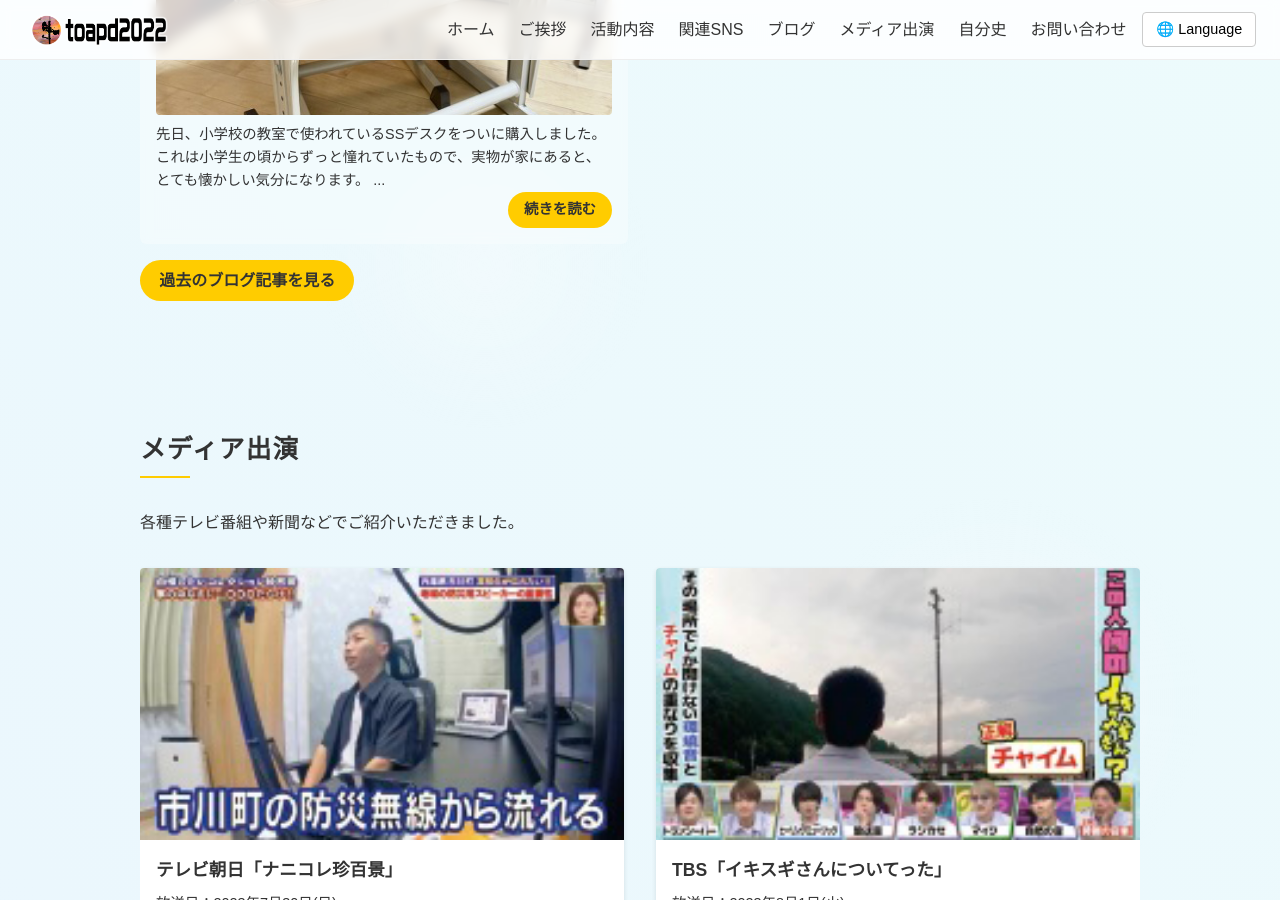
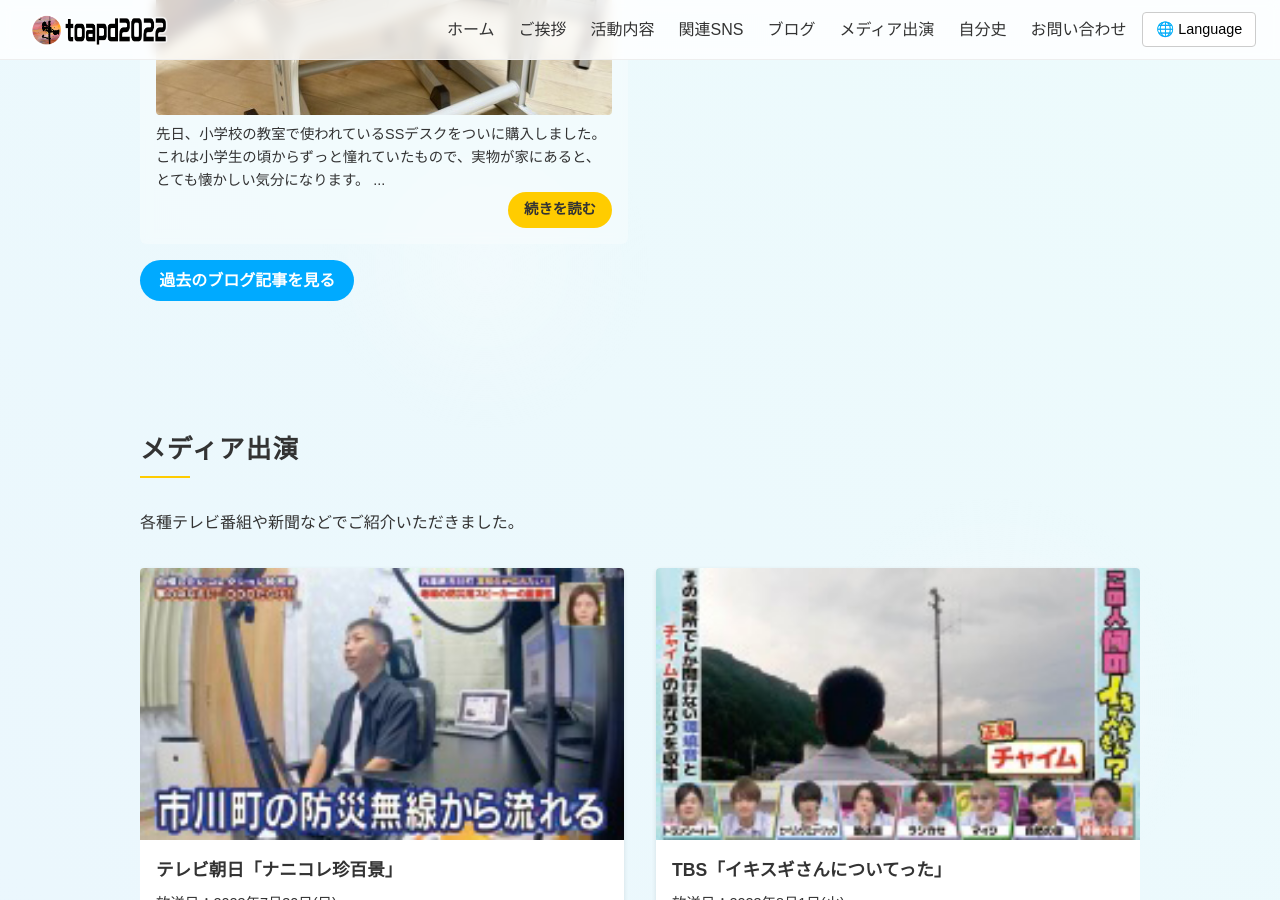
Before and after one commit to toapd2022/toapd2022, a Jekyll site: the page built from index.html, in a window 1280 px wide and 900 px high, scrolled down 3225 px. Built offline with Jekyll 4.4.1, drawn with Linux system fonts in a browser that asks for light colours.

Commit message:
Add files via upload

```diff
--- a/index.html
+++ b/index.html
@@ -1057,8 +1057,8 @@ layout: none
   padding: 0.5rem 1.2rem; /* 大きさを個別設定 */
   font-size: 1rem;        /* こちらは標準くらい */
   border-radius: 9999px;
-  background: #ffcc00;    /* 背景色も従来通り */
-  color: #333;
+  background: #00AAFF;    /* 背景色も従来通り */
+  color: #fff;
   text-decoration: none;
   font-weight: bold;
   transition: transform 0.2s ease, background 0.3s ease;
@@ -1066,7 +1066,7 @@ layout: none
 }
 .btn-all-posts:hover {
   transform: translateY(-2px);
-  background: #ffd933;    /* ホバー時の色 */
+  background: #00ceff;    /* ホバー時の色 */
 }
 
 
```
